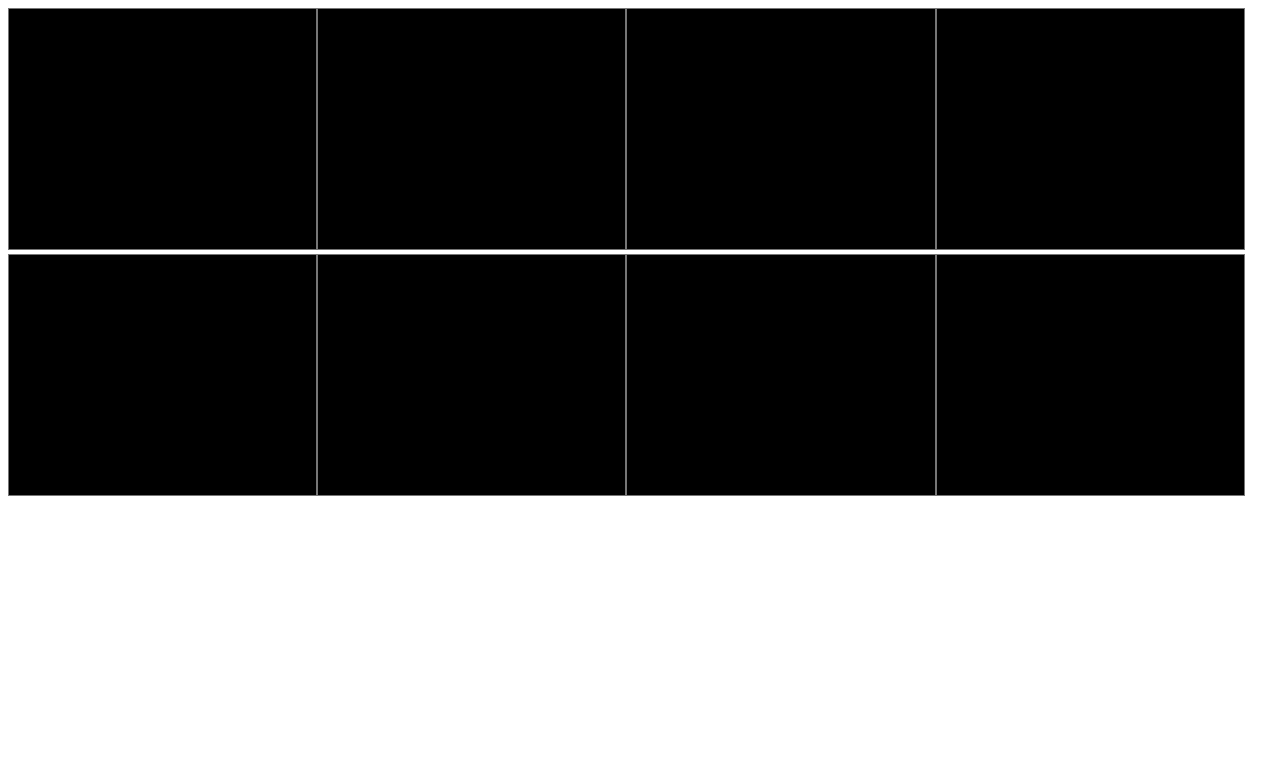
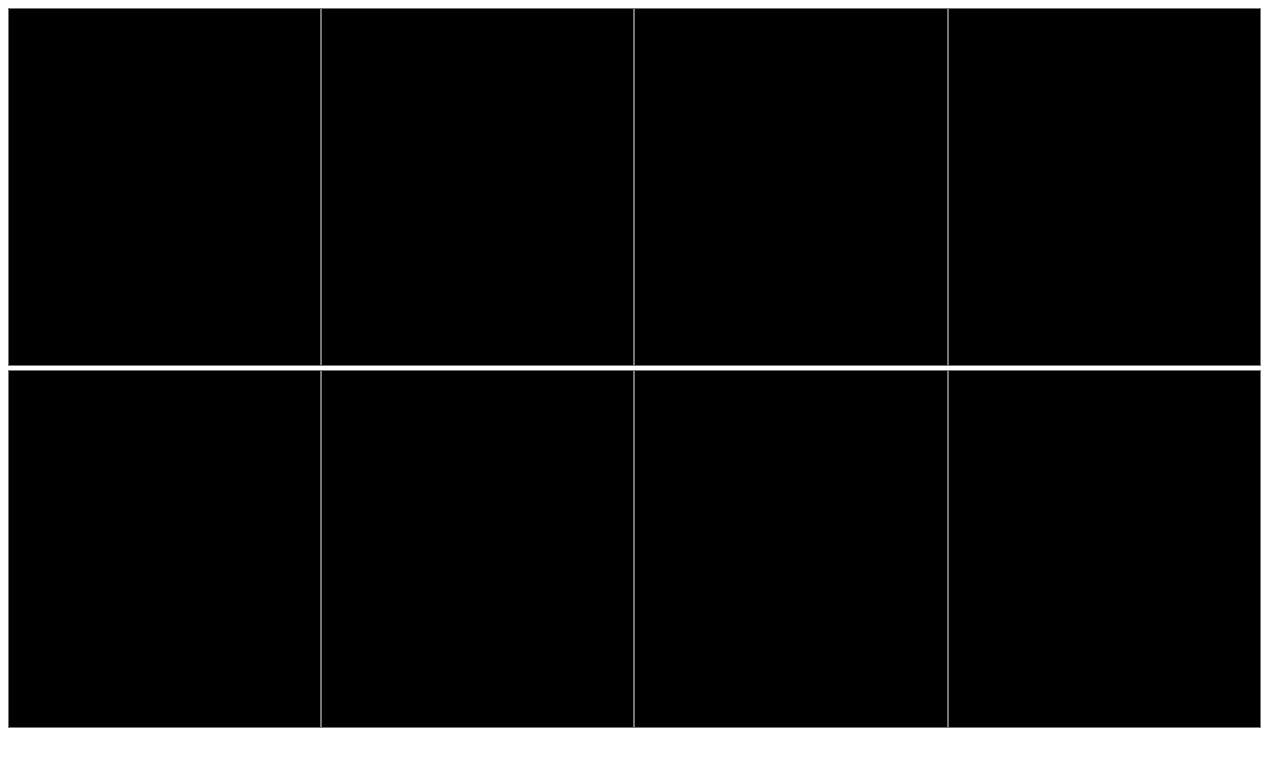
Before and after one commit to DiegoPower48/Block, a React (Vite) app in the folder daysitools/: page / in a window 1280 px wide. Shown: the top 766 px of the page. Built offline with nearby package versions, Linux system fonts and the light colour scheme.

Commit message:
First Commit

```diff
--- a/daysitools/src/App.css
+++ b/daysitools/src/App.css
@@ -4,16 +4,35 @@
 }
 
 .container {
-  height: 100vh;
+  height: 100%;
   width: 100vw;
 }
 
 .cajitaxd {
-  padding: 0;
   background-color: black;
   width: 24vw;
+  font-family: "arial";
+  font-weight: bold;
+  font-size: 16px;
+  letter-spacing: 1px;
   color: white;
-  height: 30vh;
+  height: 44vh;
+  max-width: 24vw;
   justify-content: start;
   resize: none;
+  outline: none;
 }
+
+.cajitaxd::-webkit-scrollbar {
+  width: 5px;
+  background: white;
+}
+
+.cajitaxd::-webkit-scrollbar-track {
+  background: black;
+}
+.cajitaxd::-webkit-scrollbar-thumb {
+  background: red;
+  border-radius: 0px;
+  border: 1px solid red;
+}
```
